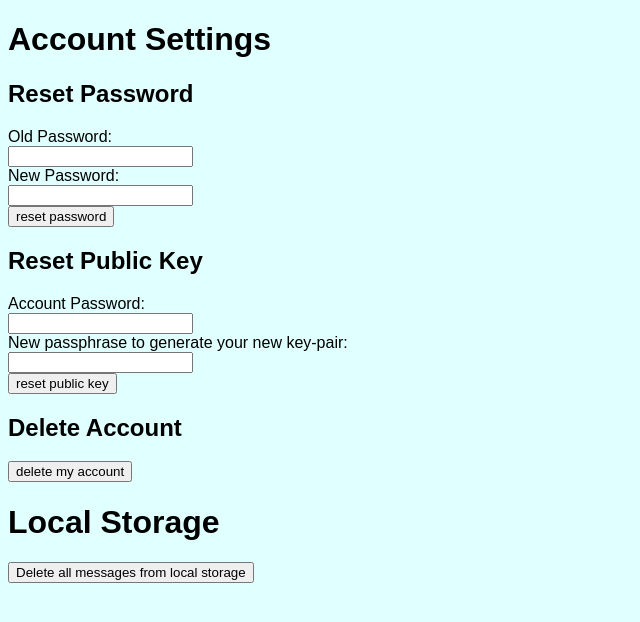
After one commit to aiman-al-masoud/Chatnip, a Flask app: template templates/settings.html in a window 1280 px wide. The commit adds this page. Shown: the top 622 px of the page, without its empty margins (0-640 px from the left). Run offline with Flask 2, Linux system fonts and the light colour scheme; the template is opened without the code that fills it, so the values that code supplies are empty.

Commit message:
added basic settings page

```diff
--- a/app.py
+++ b/app.py
@@ -63,6 +63,21 @@ def on_user_home():
         return "wrong session id!"# fail
 
     return render_template("user_home.html")
+
+
+@app.route("/settings", methods=["GET", "POST"])
+def on_settings():
+    # get from cookies
+    username = request.cookies["username"]
+    session_id = request.cookies["session_id"]
+
+    if U.session_id_expired(username):
+        return "session expired!"# fail
+
+    if U.get_session_id(username)!=session_id:
+        return "wrong session id!"# fail
+
+    return render_template("settings.html")
 
 
 
@@ -176,3 +191,75 @@ def on_get_public_key():
 
     username = request.json["username"]
     return json.dumps({"public_key" : U.get_public_key(username) })
+
+
+
+
+
+
+
+
+@app.route("/delete_user", methods=["POST", "GET"])
+def on_delete_user():
+    """
+    Api:
+    """
+    # get from cookies
+    username = request.cookies["username"]
+    session_id = request.cookies["session_id"]
+
+    if U.session_id_expired(username):
+        return "" # fail
+
+    if U.get_session_id(username)!=session_id:
+        return "" # fail
+
+    U.delete_user(username)
+
+
+@app.route("/reset_password", methods=["POST", "GET"])
+def on_reset_password():
+    """
+    Api:
+    """
+    # get from cookies
+    username = request.cookies["username"]
+    session_id = request.cookies["session_id"]
+    old_password = request.json["old_password"]
+    new_password = request.json["new_password"]
+
+    if U.session_id_expired(username):
+        return "" # fail
+
+    if U.get_session_id(username)!=session_id:
+        return "" # fail
+
+    if U.get_hashed_password(username)!=U.hash_password(old_password+U.get_salt(username)):
+        return "" # fail
+
+    salt = U.generate_salt()
+    U.reset_password(username,  U.hash_password(new_password+salt), salt)
+
+
+
+@app.route("/reset_public_key", methods=["POST", "GET"])
+def on_reset_public_key():
+    """
+    Api:
+    """
+    # get from cookies
+    username = request.cookies["username"]
+    session_id = request.cookies["session_id"]
+    password = request.json["password"]
+    new_public_key = request.json["new_public_key"]
+
+    if U.session_id_expired(username):
+        return "" # fail
+
+    if U.get_session_id(username)!=session_id:
+        return "" # fail
+
+    if U.get_hashed_password(username)!=U.hash_password(password+U.get_salt(username)):
+        return "" #fail
+
+    U.reset_public_key(username, new_public_key)
--- /dev/null
+++ b/static/scripts/settings.js
@@ -0,0 +1,38 @@
+document.getElementById("button_reset_password").addEventListener("click", function(){
+    let old_password = document.getElementById("input_old_password").value
+    let new_password = document.getElementById("input_new_password").value
+
+    fetch("/reset_password", {
+        method: "POST",
+        headers: { 'Content-Type': 'application/json' },
+        body: JSON.stringify({"old_password":old_password, "new_password":new_password})
+    })
+
+})
+
+
+document.getElementById("button_reset_public_key").addEventListener("click", function(){
+    let password = document.getElementById("input_password").value
+    let newKeyPass = document.getElementById("input_new_keypass").value
+
+    localStorage.setItem("keypass", sha256.hex(newKeyPass))
+    let rsaKeyPair = cryptico.generateRSAKey(sha256.hex(newKeyPass), parseInt(localStorage.getItem("bits")));
+    let publicKey = cryptico.publicKeyString(rsaKeyPair);
+
+    fetch("/reset_public_key", {
+        method: "POST",
+        headers: { 'Content-Type': 'application/json' },
+        body: JSON.stringify({"password":password, "new_public_key":  publicKey })
+    })
+
+})
+
+
+document.getElementById("button_delete_account").addEventListener("click", function(){
+    fetch("/delete_user")
+})
+
+
+document.getElementById("button_delete_local_storage_messages").addEventListener("click", function(){
+    localStorage.removeItem("messages")
+})
--- /dev/null
+++ b/templates/settings.html
@@ -0,0 +1,58 @@
+<!DOCTYPE html>
+<html lang="en">
+<head>
+    <meta charset="UTF-8">
+    <meta http-equiv="X-UA-Compatible" content="IE=edge">
+    <meta name="viewport" content="width=device-width, initial-scale=1.0">
+    <link rel="stylesheet" href="{{url_for('static', filename='/stylesheets/style.css')}}">
+    <title>Settings</title>
+</head>
+<body>
+
+    <h1>Account Settings</h1>
+
+    <h2>Reset Password</h2>
+
+    Old Password:
+    <br>
+    <input type="password" id="input_old_password">
+    <br>
+    New Password:
+    <br>
+    <input type="password" id="input_new_password">
+    <br>
+    <input type="button" value="reset password" id="button_reset_password">
+
+
+
+    <h2>Reset Public Key</h2>
+
+    Account Password:
+    <br>
+    <input type="password" id="input_password">
+    <br>
+    New passphrase to generate your new key-pair:
+    <br>
+    <input type="password" id="input_new_keypass">
+    <br>
+    <input type="button" value="reset public key" id="button_reset_public_key">
+
+
+    <h2>Delete Account</h2>
+
+    <input type="button" value="delete my account" id="button_delete_account">
+
+
+    <h1>Local Storage</h1>
+
+    <input type="button" value="Delete all messages from local storage" id="button_delete_local_storage_messages">
+
+
+
+    <script src="{{url_for('static', filename='/scripts/cryptico/cryptico.min.js')}}"> </script>
+    <script src="{{url_for('static', filename='/scripts/apis.js')}}"> </script>
+    <script src="{{url_for('static', filename='/scripts/settings.js')}}"> </script>
+
+
+</body>
+</html>
--- a/templates/user_home.html
+++ b/templates/user_home.html
@@ -26,6 +26,11 @@
     <div class="chat_input_bar"> <input class="text_input_box" type="text" name="" id="input_message_text" placeholder="Type in a message...">  <input class="awesome_button" type="button" value="Send" id="button_send_message"> </div>
 
 
+
+    <a href="/settings">Settings</a>
+
+
+
     <footer><p>Aiman Al Masoud © 2022 - This website's source is free software, licensed under GNU GPL v3. <a href="/about">More Info.</a> </p></footer>
 
 
--- a/utils.py
+++ b/utils.py
@@ -77,8 +77,6 @@ def get_inbox(username):
         return []
 
 
-
-
 def del_inbox(username):
 
     """
@@ -87,8 +85,6 @@ def del_inbox(username):
     t = __message_table()
     t = t[(t.destname!=username)]
     t.to_csv(__MESSAGE_PATH, index=False)
-
-
 
 
 def get_session_id(username):
@@ -146,9 +142,6 @@ def get_salt(username):
     return t.loc[ (t.username==username)  , "salt"].to_list()[0]
 
 
-# def set_salt(username, salt):
-#     pass
-
 def generate_salt():
     return secrets.token_hex(8)
 
@@ -163,6 +156,33 @@ def get_fill_in_the_blanks_answer(question):
     """
     df = pd.read_csv("./res/fill_in_the_blanks.csv",sep="|")
     return df[df["question"]==question]["answer"].to_list()[0]
+
+
+
+
+
+
+def reset_password(username, hashed_password, salt):
+    t = __users_table()
+    t.loc[ (t.username==username)  , "hashed_password"] = hashed_password
+    t.loc[ (t.username==username)  , "salt"] = salt
+    t.to_csv(__USERS_PATH, index=False)
+
+def reset_public_key(username, public_key):
+    t = __users_table()
+    t.loc[ (t.username==username)  , "public_key"] = public_key
+    t.to_csv(__USERS_PATH, index=False)
+
+def delete_user(username):
+    u = __users_table()
+    u = u[u.username!=username]
+    m = __message_table()
+    m = m[(m.sendername!=username)&(m.destname!=username)]
+    u.to_csv(__USERS_PATH, index=False)
+    m.to_csv(__MESSAGE_PATH, index=False)
+
+
+
 
 
 # ----- methods that depend on the implementation --------
```
Also changed, not shown: dynamic/tables/users.csv (+1 -2 lines).
